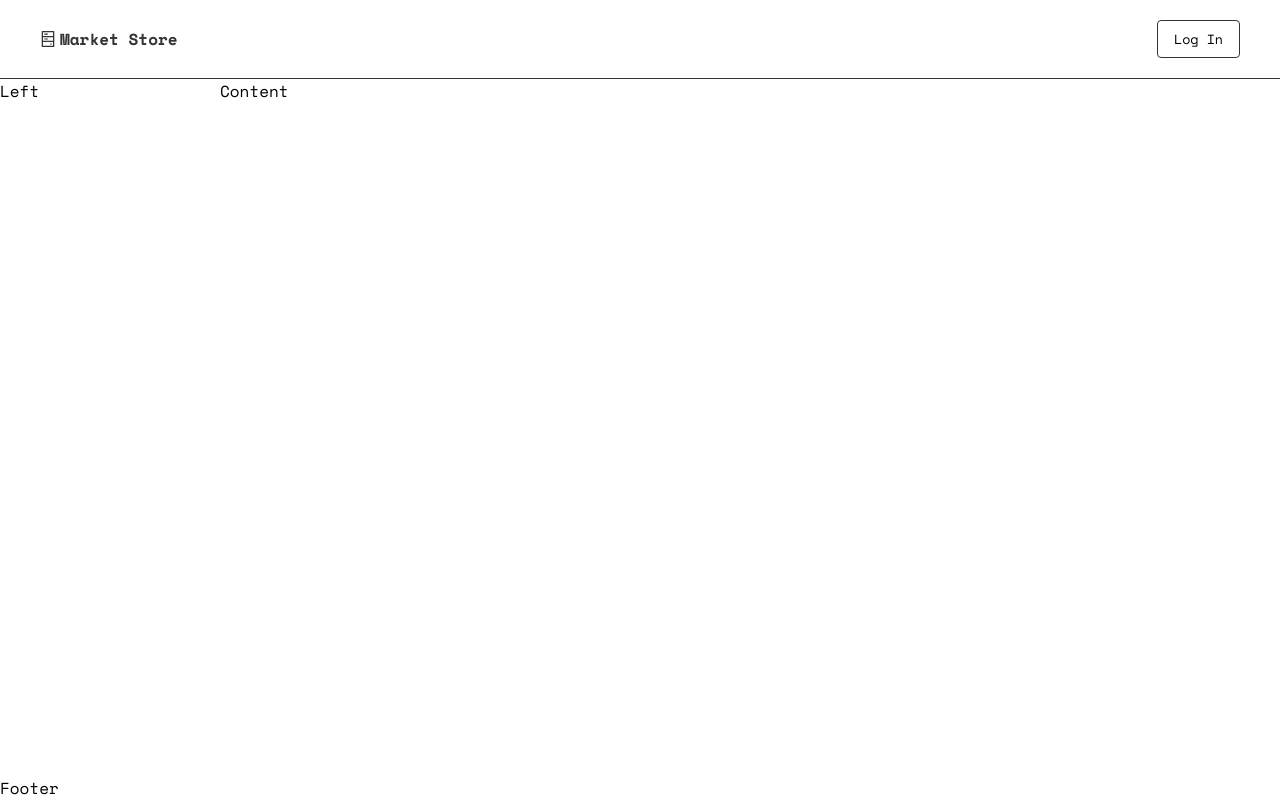
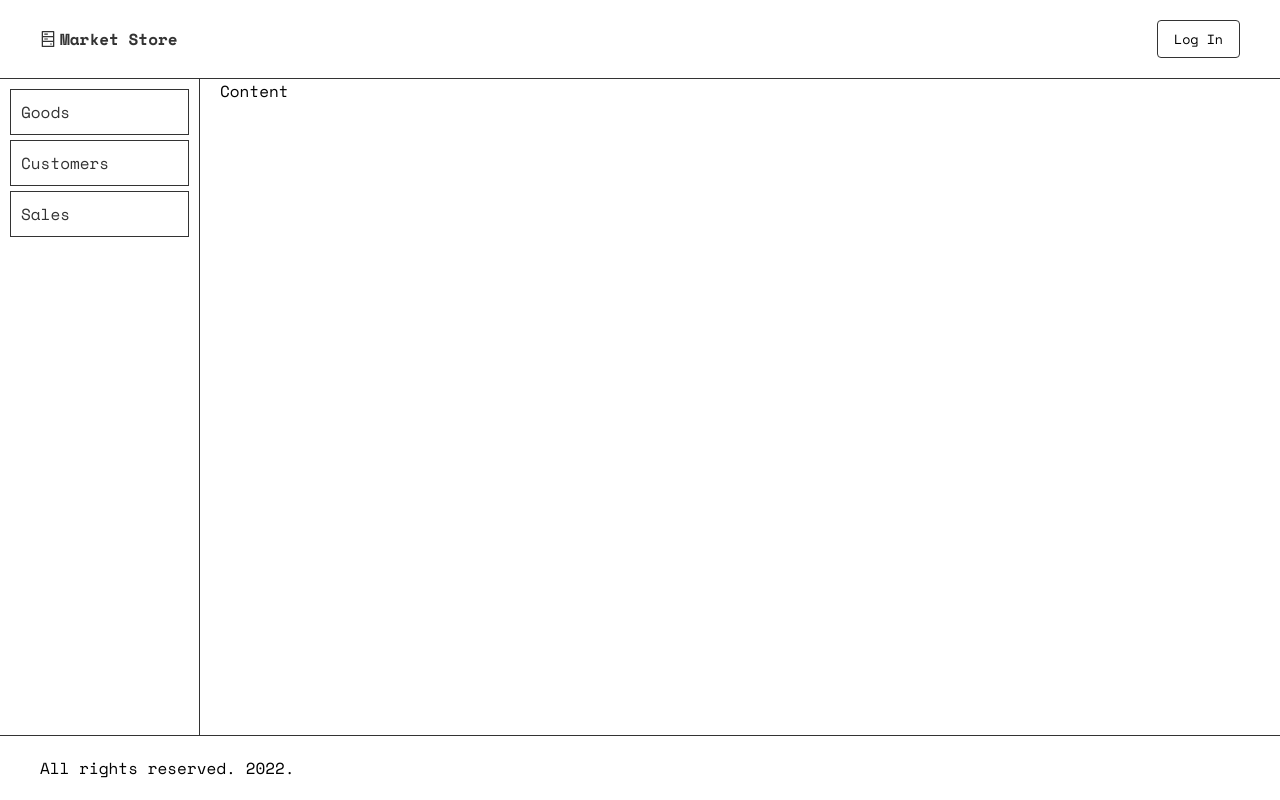
Before and after one commit to akbarjondev/market-store-react, a React (Create React App) app: page / in a window 1280 px wide. Built offline with nearby package versions, Linux system fonts and the light colour scheme.

Commit message:
Add some styles

```diff
--- a/src/components/App/App.jsx
+++ b/src/components/App/App.jsx
@@ -4,13 +4,16 @@ import "./App.scss";
 import Header from "../Header/Header";
 import Layout from "../Layout/Layout";
 import Footer from "../Footer/Footer";
+import Nav from "../Nav/Nav";
 
 function App() {
   return (
     <div className="app">
       <Header />
       <Layout>
-        <Layout.Left style={{ width: "200px" }}>Left</Layout.Left>
+        <Layout.Left style={{ width: "200px" }}>
+          <Nav />
+        </Layout.Left>
         <Layout.Content>Content</Layout.Content>
       </Layout>
       <Footer />
--- a/src/components/Footer/Footer.jsx
+++ b/src/components/Footer/Footer.jsx
@@ -1,7 +1,12 @@
 import React from "react";
+import "./Footer.scss";
 
 function Footer() {
-  return <div>Footer</div>;
+  return (
+    <div className="footer">
+      <div className="container">All rights reserved. 2022.</div>
+    </div>
+  );
 }
 
 export default Footer;
--- /dev/null
+++ b/src/components/Footer/Footer.scss
@@ -0,0 +1,6 @@
+@import "./../../sass/variables.scss";
+
+.footer {
+  border-top: 1px solid $main;
+  padding: 20px 0;
+}
--- a/src/components/Layout/Layout.jsx
+++ b/src/components/Layout/Layout.jsx
@@ -1,4 +1,4 @@
-import React, { Children } from "react";
+import React from "react";
 import "./Layout.scss";
 
 function Layout({ children }) {
--- a/src/components/Layout/Layout.scss
+++ b/src/components/Layout/Layout.scss
@@ -1,6 +1,12 @@
+@import "./../../sass/variables.scss";
+
 .layout {
   flex-grow: 1;
   display: flex;
+}
+
+.left {
+  border-right: 1px solid $main;
 }
 
 .content {
--- /dev/null
+++ b/src/components/Nav/Nav.jsx
@@ -0,0 +1,21 @@
+import React from "react";
+import "./Nav.scss";
+import { Link } from "react-router-dom";
+
+function Nav() {
+  return (
+    <div className="nav">
+      <Link className="nav__link" to="/">
+        Goods
+      </Link>
+      <Link className="nav__link" to="/customers">
+        Customers
+      </Link>
+      <Link className="nav__link" to="/sales">
+        Sales
+      </Link>
+    </div>
+  );
+}
+
+export default Nav;
--- /dev/null
+++ b/src/components/Nav/Nav.scss
@@ -0,0 +1,20 @@
+@import "./../../sass/variables.scss";
+
+.nav {
+  display: flex;
+  flex-direction: column;
+  padding: 10px;
+
+  &__link {
+    text-decoration: none;
+    padding: 10px;
+    margin-bottom: 5px;
+    border: 1px solid $main;
+    color: $main;
+
+    &:hover {
+      color: $white;
+      background-color: $secondary;
+    }
+  }
+}
```
Also changed, not shown: 1 other file (tests, documents, lock files or other folders).
